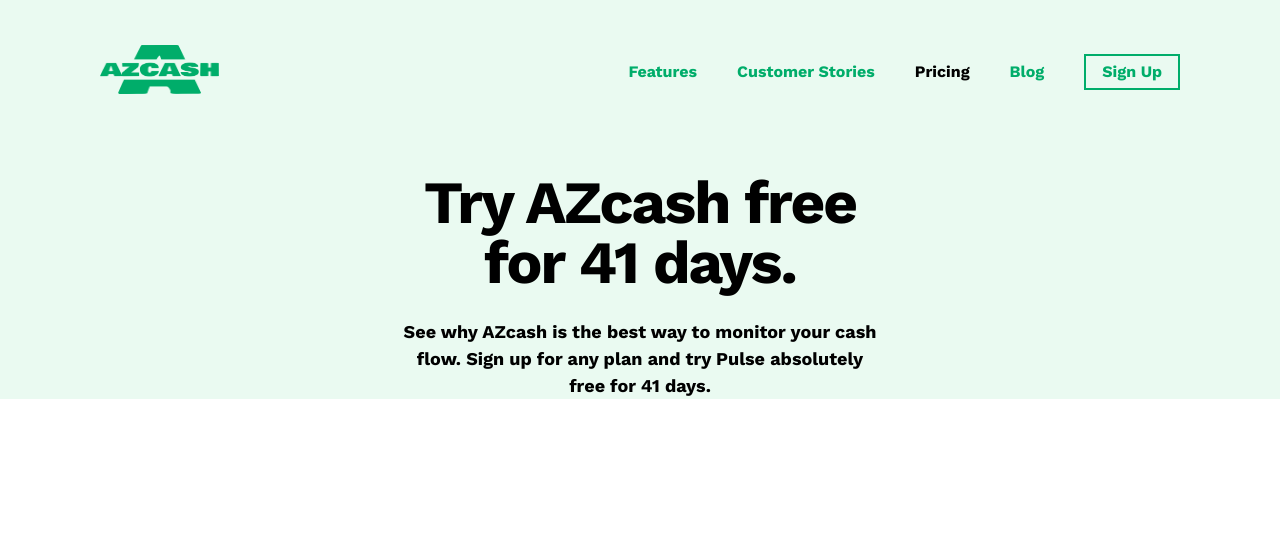
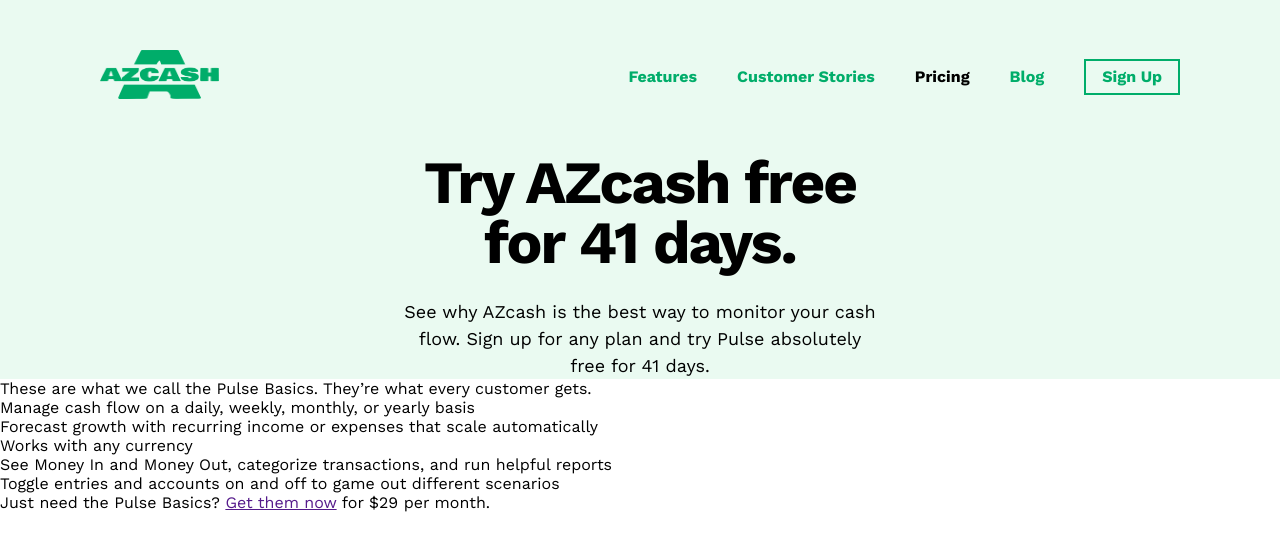
Before and after one commit to azizbelkhouja/Pricing-page, a plain HTML site: page index.html in a window 1280 px wide. Drawn offline with nearby package versions, Linux system fonts and the light colour scheme.

Commit message:
first pricing card

```diff
--- a/index.html
+++ b/index.html
@@ -10,7 +10,7 @@
 
     <link rel="preconnect" href="https://fonts.googleapis.com">
     <link rel="preconnect" href="https://fonts.gstatic.com" crossorigin>
-    <link href="https://fonts.googleapis.com/css2?family=Work+Sans:wght@700&display=swap" rel="stylesheet">
+    <link href="https://fonts.googleapis.com/css2?family=Work+Sans:wght@400;700&display=swap" rel="stylesheet">
 </head>
 <body>
     <header>
@@ -32,6 +32,30 @@
                 41 days.</h1>
             <p>See why AZcash is the best way to monitor your cash flow. Sign up for any plan and try Pulse absolutely free for 41 days.</p>
         </div>
+
+        <div class="pricing cards">
+            <div>
+                <p>These are what we call the Pulse Basics. They’re what every customer gets.</p>
+                <ul>
+                    <li>Manage cash flow on a daily, weekly, monthly, or yearly basis</li>
+                    <li>Forecast growth with recurring income or expenses that scale automatically</li>
+                    <li>Works with any currency</li>
+                    <li>See Money In and Money Out, categorize transactions, and run helpful reports</li>
+                    <li>Toggle entries and accounts on and off to game out different scenarios</li>
+                </ul>
+                <p>Just need the Pulse Basics?
+                    <a href="">Get them now</a> for $29 per month.</p>
+            </div>
+
+            <div>
+
+            </div>
+
+            <div>
+
+            </div>
+
+        </div>
     </main>
 </body>
 </html>
--- a/styles.css
+++ b/styles.css
@@ -12,7 +12,7 @@ header {
 
     display: flex;
     justify-content: space-between;
-    padding: 45px 100px 75px 100px;
+    padding: 50px 100px;
 }
 .menu {
     display: flex;
```
